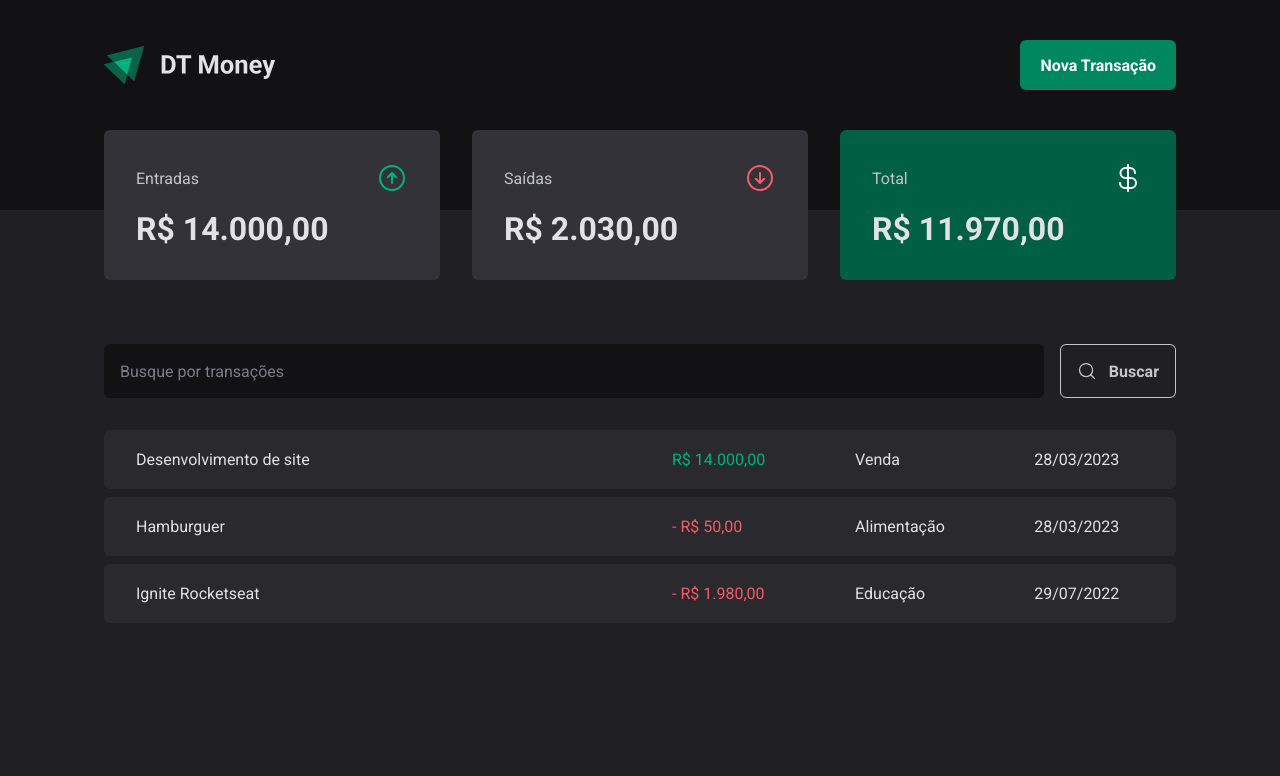
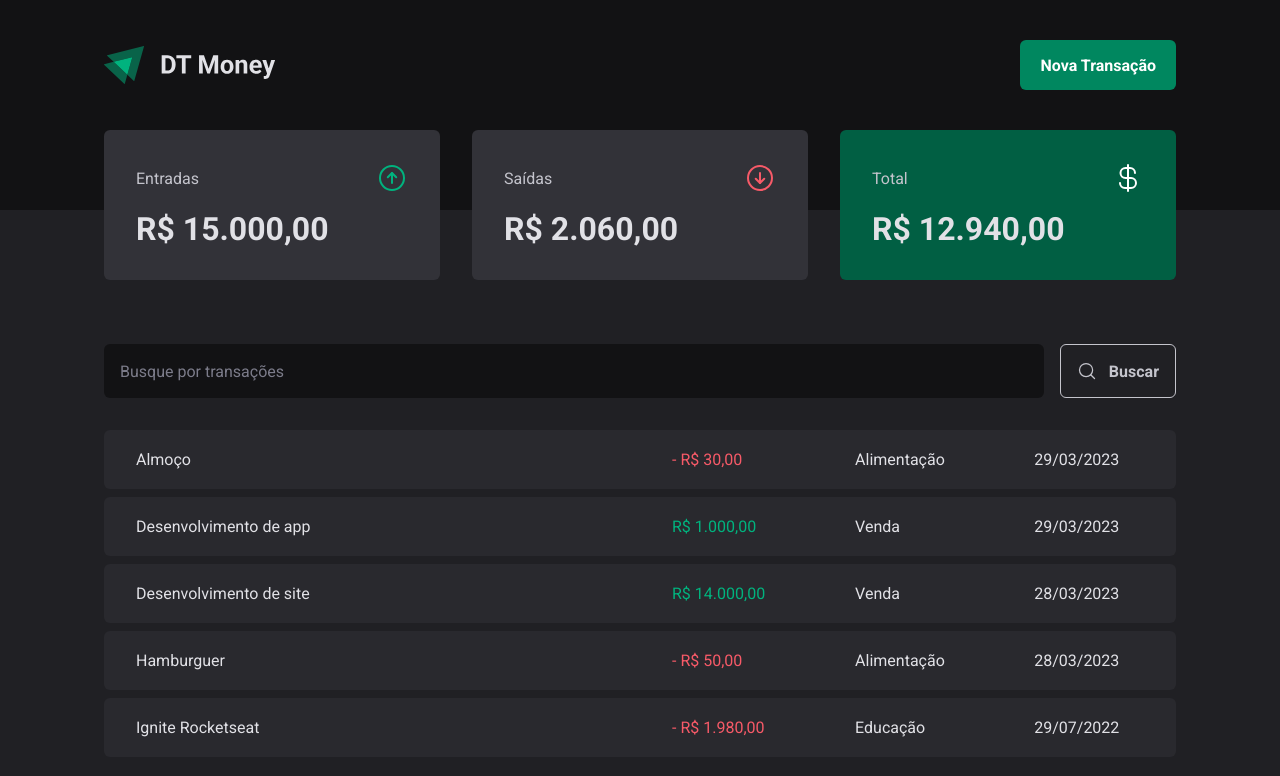
Before and after one commit to bryumi/dt-money-react, a React (Vite) app: page / in a window 1280 px wide. Shown: the top 776 px of the page. Built offline with nearby package versions, Linux system fonts and the light colour scheme; data requests are answered from the project's data file.

Commit message:
criando transação

```diff
--- a/server.json
+++ b/server.json
@@ -23,6 +23,22 @@
       "category": "Educação",
       "price": 1980,
       "createdAt": "2022-07-29T19:24:44.505Z"
+    },
+    {
+      "description": "Desenvolvimento de app",
+      "price": 1000,
+      "category": "Venda",
+      "type": "income",
+      "createdAt": "2023-03-29T00:26:16.128Z",
+      "id": 4
+    },
+    {
+      "description": "Almoço",
+      "price": 30,
+      "category": "Alimentação",
+      "type": "outcome",
+      "createdAt": "2023-03-29T00:48:24.217Z",
+      "id": 5
     }
   ]
 }
--- a/src/components/NewTransactionModal/index.tsx
+++ b/src/components/NewTransactionModal/index.tsx
@@ -4,6 +4,9 @@
 import { Controller, useForm } from 'react-hook-form';
 import * as z from 'zod';
 import { zodResolver } from '@hookform/resolvers/zod';
+import { api } from '../../lib/axios';
+import { useContext } from 'react';
+import { TransactionsContext } from '../../contexts/TransactionsContext';
 
 const newTransactionFormSchema = z.object({
     description: z.string(),
@@ -16,11 +19,14 @@
 
 export function NewTransactionModal() {
 
+    const { createTransaction } = useContext(TransactionsContext)
+
     const {
         control,
         register,
         handleSubmit,
-        formState: { isSubmitting }
+        formState: { isSubmitting },
+        reset,
     } = useForm<NewTransactionFormInputs>({
         resolver: zodResolver(newTransactionFormSchema),
         defaultValues: {
@@ -29,9 +35,15 @@
     })
 
     async function handleCreateNewTransaction(data: NewTransactionFormInputs) {
-        await new Promise(resolve => setTimeout(resolve, 2000));
+        const { description, price, category, type } = data;
+        await createTransaction({
+            description,
+            price,
+            category,
+            type,
+        })
 
-        console.log(data);
+        reset();
     }
     return (
         <Dialog.Portal>
--- a/src/contexts/TransactionsContext.tsx
+++ b/src/contexts/TransactionsContext.tsx
@@ -10,9 +10,16 @@
   createdAt: string;
 }
 
+interface CreateTransactionInput {
+  description: string;
+  price: number;
+  category: string;
+  type: 'income' | 'outcome';
+}
 interface TransactionContextType {
   transactions: Transaction[];
   fetchTransactions: (query?: string) => Promise<void>;
+  createTransaction: (data: CreateTransactionInput) => Promise<void>;
 }
 
 interface TransactionsProviderProps {
@@ -28,6 +35,8 @@
   async function fetchTransactions(query?: string) {
     const response = await api.get('transactions', {
       params: {
+        _sort: 'createdAt',
+        _order: 'desc',
         q: query,
       }
     })
@@ -35,12 +44,26 @@
     setTransactions(response.data);
   }
 
+  async function createTransaction(data: CreateTransactionInput) {
+    const { description, price, category, type } = data;
+
+    const response = await api.post('transactions', {
+      description,
+      price,
+      category,
+      type,
+      createdAt: new Date(),
+    });
+
+    setTransactions(state => [response.data, ...state])
+  }
+
   useEffect(() => {
     fetchTransactions()
   }, []);
 
   return (
-    <TransactionsContext.Provider value={{ transactions, fetchTransactions, }}>
+    <TransactionsContext.Provider value={{ transactions, fetchTransactions, createTransaction }}>
       {children}
     </TransactionsContext.Provider>
   );
```
Lines whose indentation alone changed are shown as unchanged.
